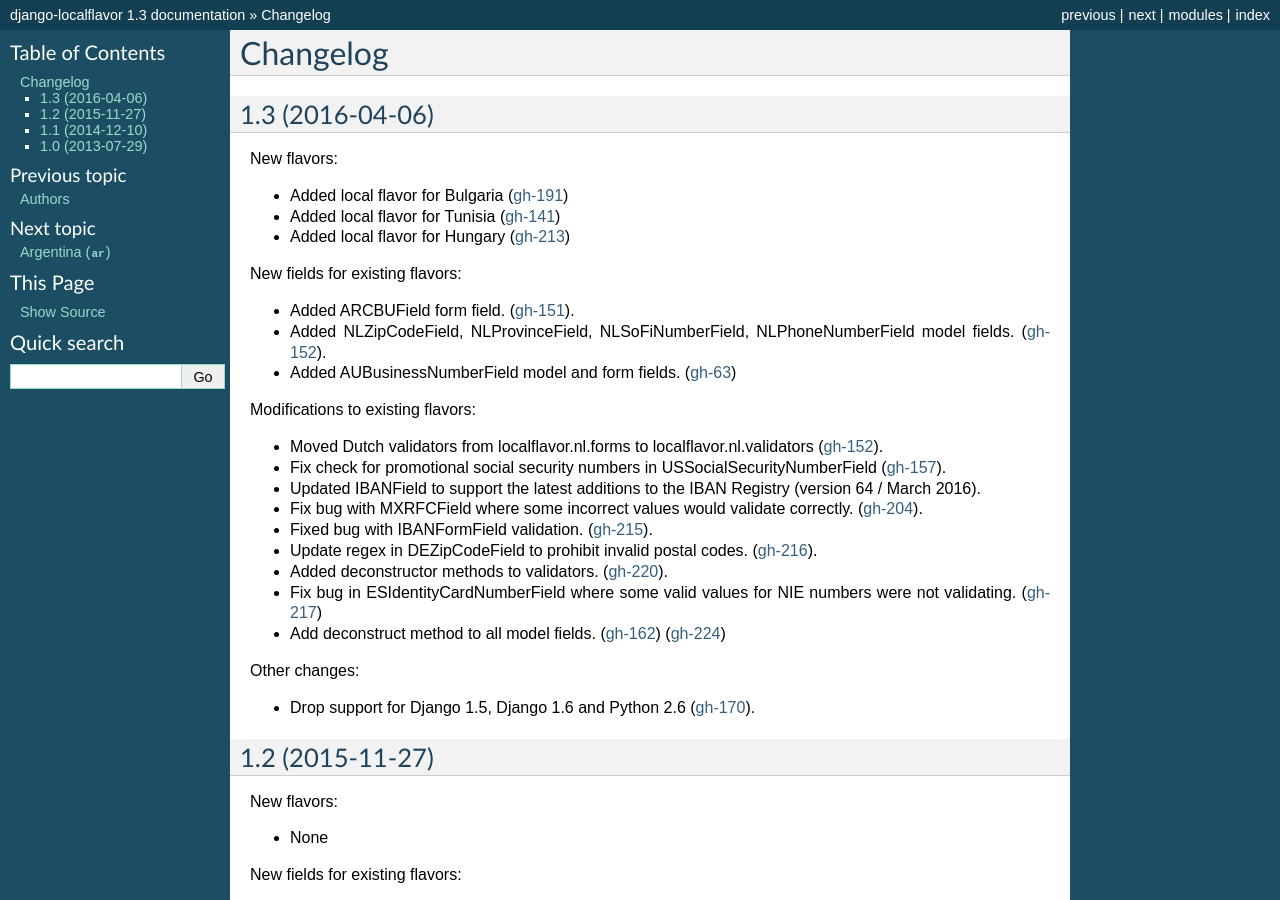
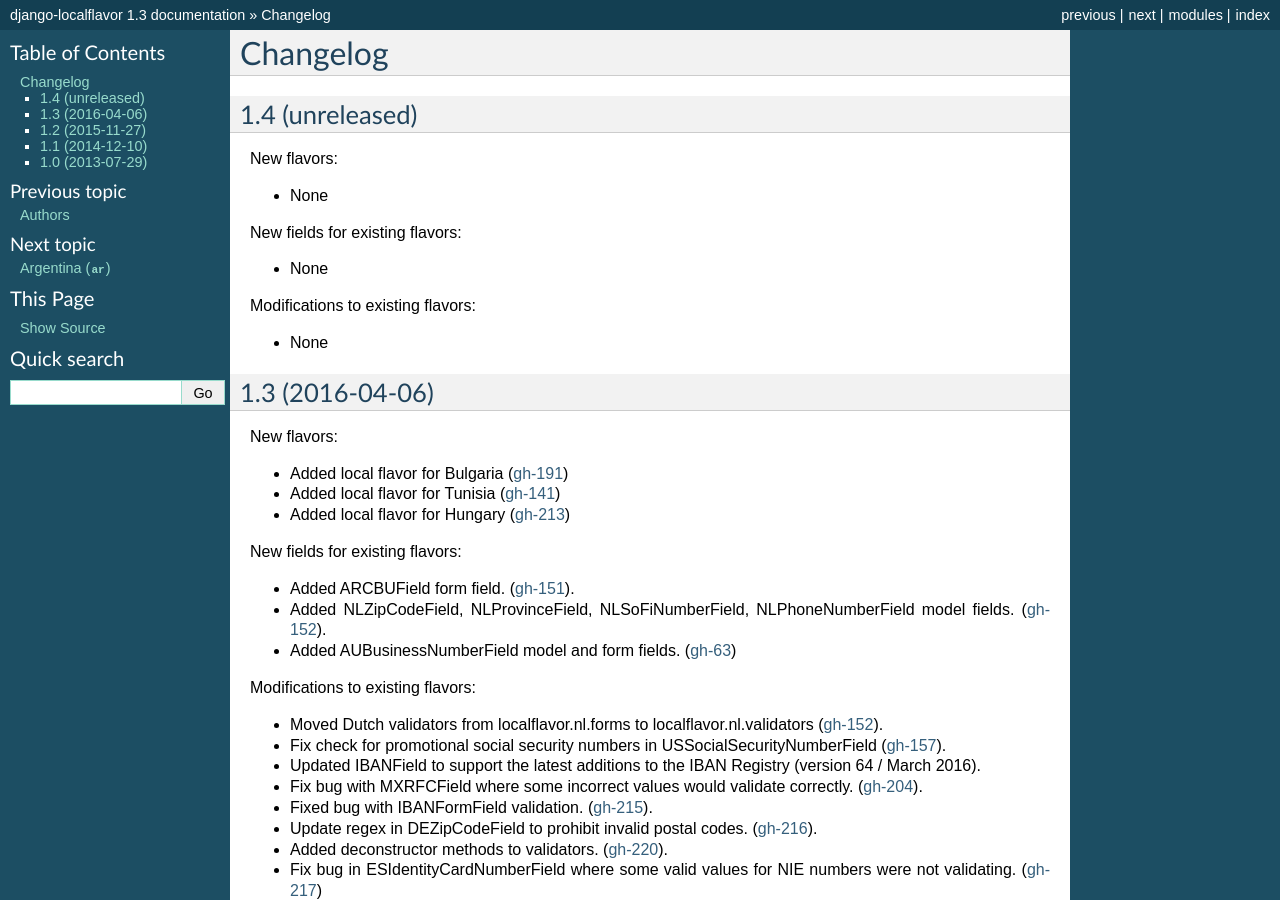
Before and after one commit to django/django-localflavor, a Sphinx documentation site: the page built from docs/changelog.rst, in a window 1280 px wide and 900 px high. Built offline with Sphinx 7.4.7, drawn with Linux system fonts in a browser that asks for light colours.

Commit message:
Add empty changelog template for 1.4.

```diff
--- a/docs/changelog.rst
+++ b/docs/changelog.rst
@@ -1,5 +1,20 @@
 Changelog
 =========
+
+1.4   (unreleased)
+------------------
+
+New flavors:
+
+- None
+
+New fields for existing flavors:
+
+- None
+
+Modifications to existing flavors:
+
+- None
 
 1.3   (2016-04-06)
 ------------------
```
